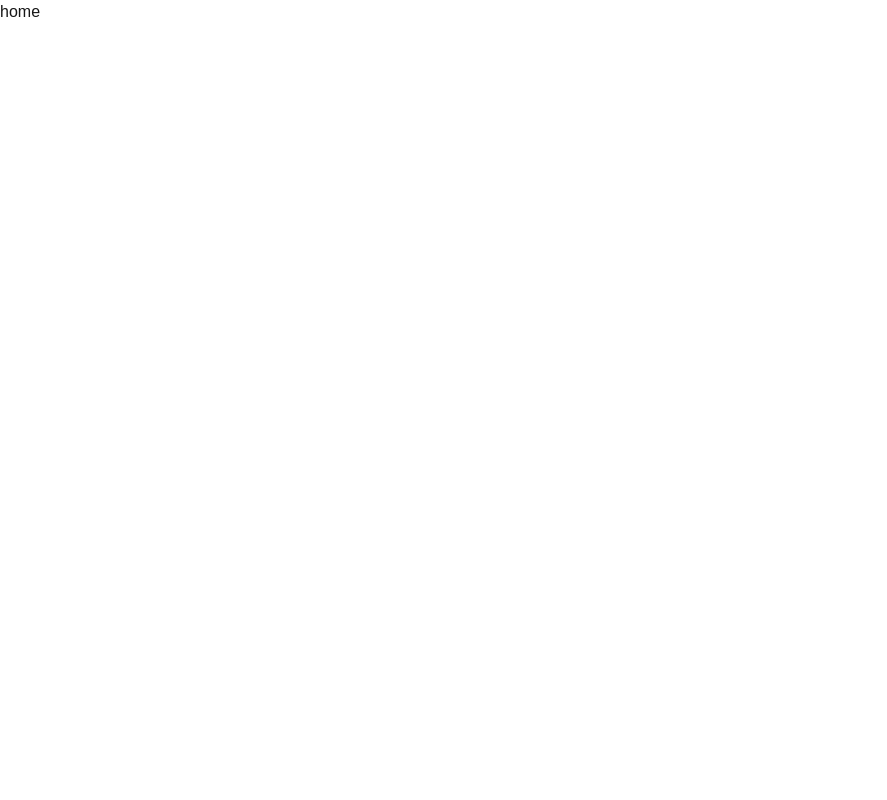
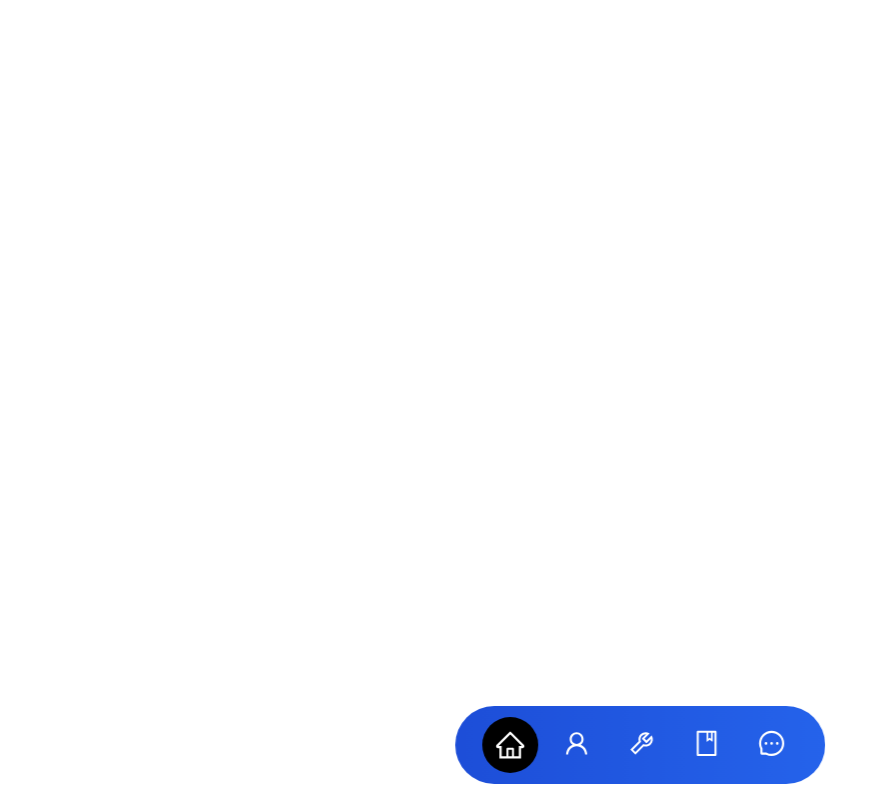
Before and after one commit to Oskwame/oskay, a Next.js app: page / in a window 1280 px wide. Shown: the whole page, without its empty margins (0-887 px from the left). Built offline with nearby package versions, Linux system fonts and the light colour scheme.

Commit message:
Nav Update

```diff
--- a/app/page.tsx
+++ b/app/page.tsx
@@ -1,7 +1,10 @@
 import Image from "next/image";
+import Nav from "@/components/nav/Nav";
 
 export default function Home() {
   return (
-   <h1>home</h1>
+   <>
+   <Nav/>
+   </>
   );
 }
--- /dev/null
+++ b/components/nav/Nav.tsx
@@ -0,0 +1,60 @@
+"use client";
+
+import React, { useState } from "react";
+import { AiOutlineHome, AiOutlineUser, AiOutlineTool, AiOutlineBook, AiOutlineMessage } from "react-icons/ai";
+
+const Nav: React.FC = () => {
+  const [activeNav, setActiveNav] = useState<string>("#");
+
+  return (
+    <nav className="lg:bg-gradient-to-r from-blue-700 to-blue-600 sm:bg-blue-700 sm:bg-opacity-30 xs:fixed sm:fixed xs:bottom-0 bg-opacity-30 w-max px-[1.7rem] py-[0.7rem] z-10 fixed left-1/2 -translate-x-1/2 bottom-[1rem] gap-3 rounded-[2.7rem] backdrop-blur-xl flex">
+      <a
+        href="#"
+        className={`p-3 rounded-full flex text-white text-[2rem] ${
+          activeNav === "#" ? "bg-black text-black" : ""
+        }`}
+        onClick={() => setActiveNav("#")}
+      >
+        <AiOutlineHome />
+      </a>
+      <a
+        href="#about"
+        className={`p-3 rounded-full flex text-white text-[1.8rem] ${
+          activeNav === "#about" ? "bg-black text-black text-[2rem]" : ""
+        }`}
+        onClick={() => setActiveNav("#about")}
+      >
+        <AiOutlineUser />
+      </a>
+      <a
+        href="#service"
+        className={`p-3 rounded-full flex text-white text-[1.8rem] ${
+          activeNav === "#service" ? "bg-black text-black text-[2rem]" : ""
+        }`}
+        onClick={() => setActiveNav("#service")}
+      >
+        <AiOutlineTool />
+      </a>
+      <a
+        href="#experience"
+        className={`p-3 rounded-full flex text-white text-[1.8rem] ${
+          activeNav === "#experience" ? "bg-black text-[2rem]" : ""
+        }`}
+        onClick={() => setActiveNav("#experience")}
+      >
+        <AiOutlineBook />
+      </a>
+      <a
+        href="#contact"
+        className={`p-3 rounded-full flex text-white text-[1.8rem] ${
+          activeNav === "#contact" ? "bg-black text-[2rem]" : ""
+        }`}
+        onClick={() => setActiveNav("#contact")}
+      >
+        <AiOutlineMessage />
+      </a>
+    </nav>
+  );
+};
+
+export default Nav;
```
Also changed, not shown: package.json (+6 -3 lines), 1 other file (tests, documents, lock files or other folders).
